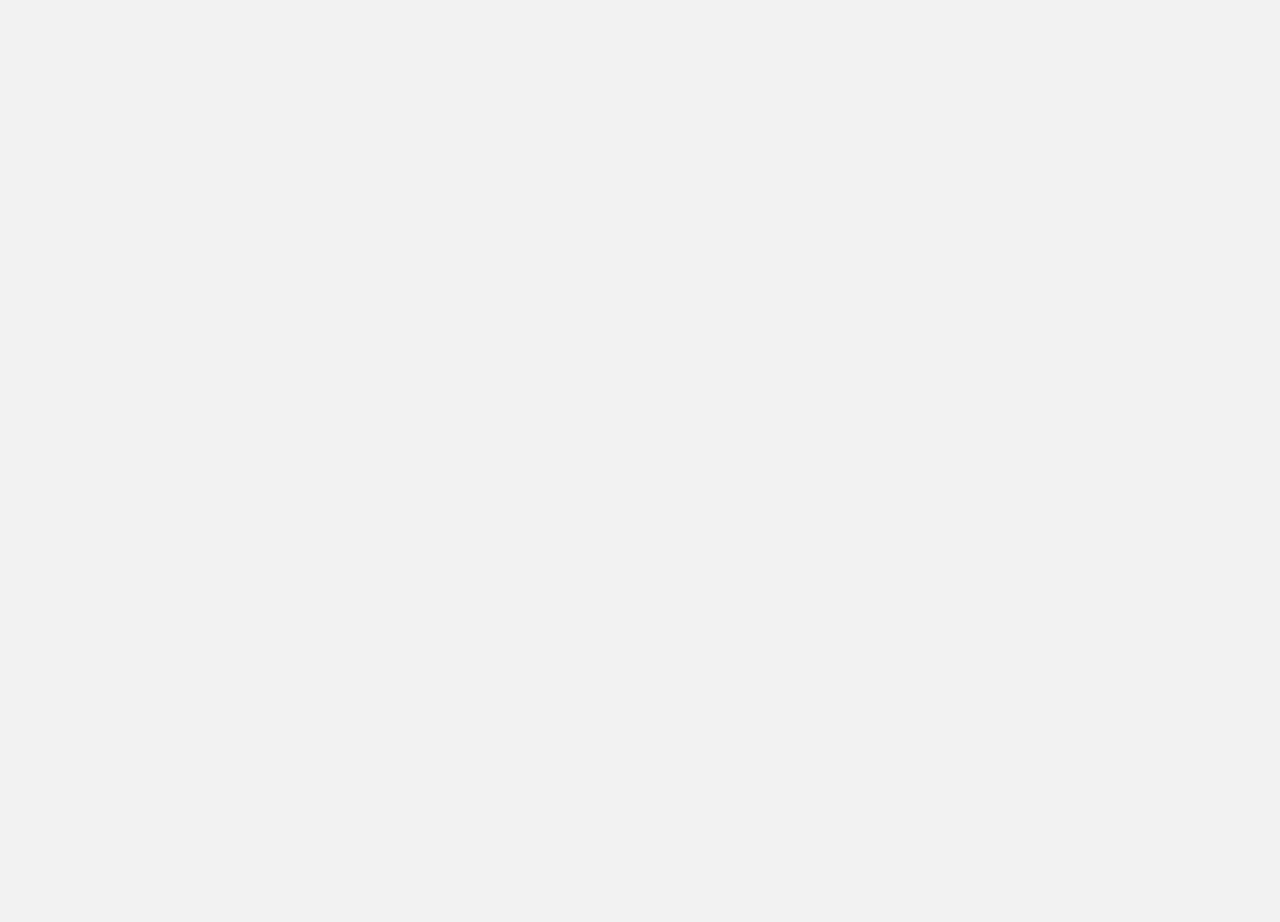
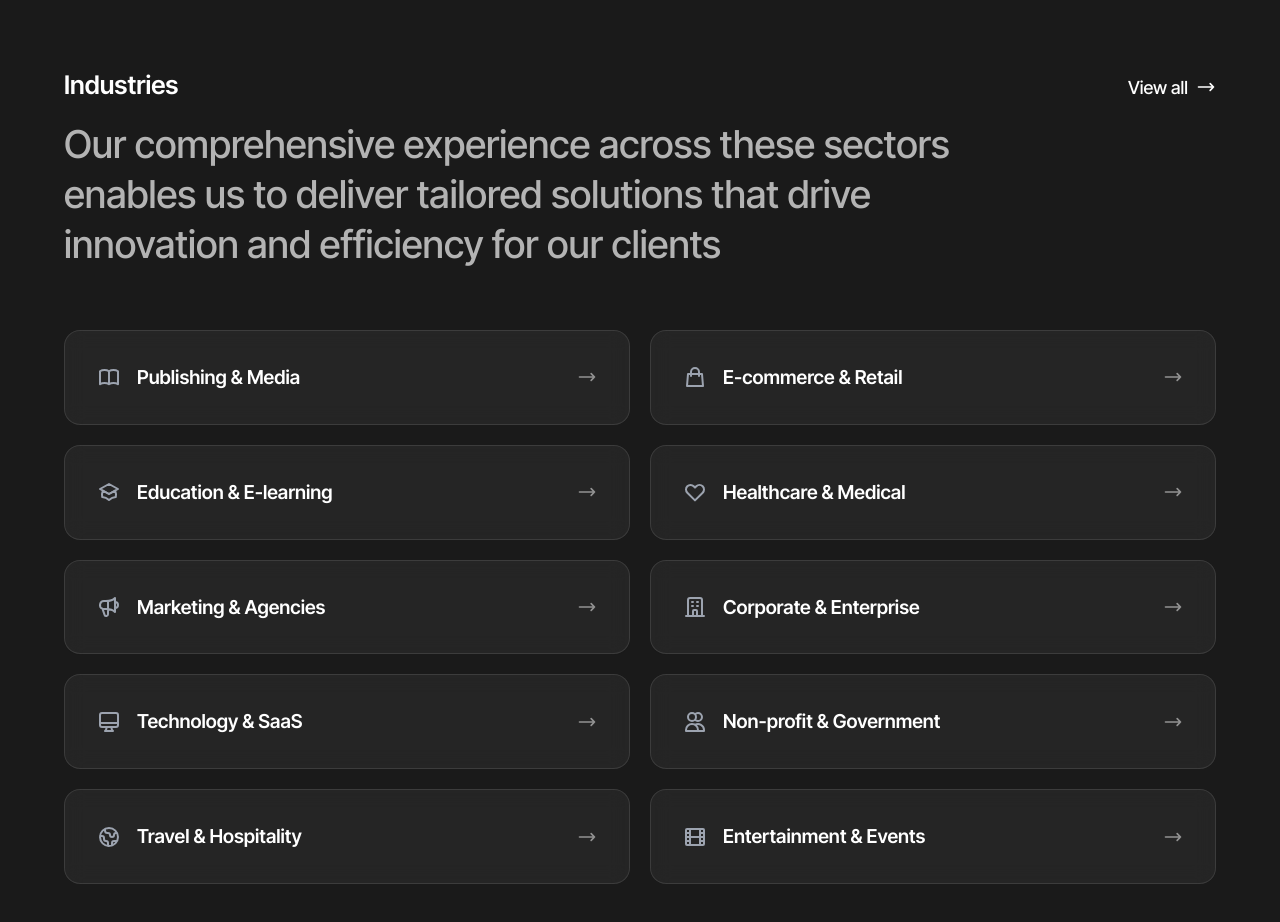
Before and after one commit to deepesh-sr/Textura, a React (Vite) app: page / in a window 1280 px wide. Shown: the part 3280-4202 px from the top of the page. Before the commit the page ends 3266 px from the top, so only its background shows below. Built offline with nearby package versions, Linux system fonts and the light colour scheme.

Commit message:
Add industries section.

```diff
--- a/src/App.jsx
+++ b/src/App.jsx
@@ -4,6 +4,7 @@ import HeroSlider from './components/HeroSlider'
 import StatsSection from './components/StatsSection'
 import FeaturesSection from './components/FeaturesSection'
 import ServicesSection from './components/ServicesSection'
+import IndustriesSection from './components/IndustriesSection'
 
 function App() {
   return (
@@ -13,6 +14,7 @@ function App() {
       <StatsSection />
       <FeaturesSection />
       <ServicesSection />
+      <IndustriesSection />
     </>
   )
 }
--- /dev/null
+++ b/src/components/IndustriesSection.jsx
@@ -0,0 +1,250 @@
+import { motion } from 'framer-motion';
+import { useState } from 'react';
+import Container from './Container';
+
+const IndustriesSection = () => {
+  const industries = [
+    {
+      id: 1,
+      title: 'Publishing & Media',
+      icon: (
+        <svg width="24" height="24" viewBox="0 0 24 24" fill="none" stroke="currentColor" strokeWidth="2">
+          <path strokeLinecap="round" strokeLinejoin="round" d="M12 6.253v13m0-13C10.832 5.477 9.246 5 7.5 5S4.168 5.477 3 6.253v13C4.168 18.477 5.754 18 7.5 18s3.332.477 4.5 1.253m0-13C13.168 5.477 14.754 5 16.5 5c1.747 0 3.332.477 4.5 1.253v13C19.832 18.477 18.247 18 16.5 18c-1.746 0-3.332.477-4.5 1.253" />
+        </svg>
+      )
+    },
+    {
+      id: 2,
+      title: 'E-commerce & Retail',
+      icon: (
+        <svg width="24" height="24" viewBox="0 0 24 24" fill="none" stroke="currentColor" strokeWidth="2">
+          <path strokeLinecap="round" strokeLinejoin="round" d="M16 11V7a4 4 0 00-8 0v4M5 9h14l1 12H4L5 9z" />
+        </svg>
+      )
+    },
+    {
+      id: 3,
+      title: 'Education & E-learning',
+      icon: (
+        <svg width="24" height="24" viewBox="0 0 24 24" fill="none" stroke="currentColor" strokeWidth="2">
+          <path strokeLinecap="round" strokeLinejoin="round" d="M12 14l9-5-9-5-9 5 9 5z" />
+          <path strokeLinecap="round" strokeLinejoin="round" d="M12 14l6.16-3.422a12.083 12.083 0 01.665 6.479A11.952 11.952 0 0012 20.055a11.952 11.952 0 00-6.824-2.998 12.078 12.078 0 01.665-6.479L12 14z" />
+        </svg>
+      )
+    },
+    {
+      id: 4,
+      title: 'Healthcare & Medical',
+      icon: (
+        <svg width="24" height="24" viewBox="0 0 24 24" fill="none" stroke="currentColor" strokeWidth="2">
+          <path strokeLinecap="round" strokeLinejoin="round" d="M4.318 6.318a4.5 4.5 0 000 6.364L12 20.364l7.682-7.682a4.5 4.5 0 00-6.364-6.364L12 7.636l-1.318-1.318a4.5 4.5 0 00-6.364 0z" />
+        </svg>
+      )
+    },
+    {
+      id: 5,
+      title: 'Marketing & Agencies',
+      icon: (
+        <svg width="24" height="24" viewBox="0 0 24 24" fill="none" stroke="currentColor" strokeWidth="2">
+          <path strokeLinecap="round" strokeLinejoin="round" d="M11 5.882V19.24a1.76 1.76 0 01-3.417.592l-2.147-6.15M18 13a3 3 0 100-6M5.436 13.683A4.001 4.001 0 017 6h1.832c4.1 0 7.625-1.234 9.168-3v14c-1.543-1.766-5.067-3-9.168-3H7a3.988 3.988 0 01-1.564-.317z" />
+        </svg>
+      )
+    },
+    {
+      id: 6,
+      title: 'Corporate & Enterprise',
+      icon: (
+        <svg width="24" height="24" viewBox="0 0 24 24" fill="none" stroke="currentColor" strokeWidth="2">
+          <path strokeLinecap="round" strokeLinejoin="round" d="M19 21V5a2 2 0 00-2-2H7a2 2 0 00-2 2v16m14 0h2m-2 0h-5m-9 0H3m2 0h5M9 7h1m-1 4h1m4-4h1m-1 4h1m-5 10v-5a1 1 0 011-1h2a1 1 0 011 1v5m-4 0h4" />
+        </svg>
+      )
+    },
+    {
+      id: 7,
+      title: 'Technology & SaaS',
+      icon: (
+        <svg width="24" height="24" viewBox="0 0 24 24" fill="none" stroke="currentColor" strokeWidth="2">
+          <path strokeLinecap="round" strokeLinejoin="round" d="M9.75 17L9 20l-1 1h8l-1-1-.75-3M3 13h18M5 17h14a2 2 0 002-2V5a2 2 0 00-2-2H5a2 2 0 00-2 2v10a2 2 0 002 2z" />
+        </svg>
+      )
+    },
+    {
+      id: 8,
+      title: 'Non-profit & Government',
+      icon: (
+        <svg width="24" height="24" viewBox="0 0 24 24" fill="none" stroke="currentColor" strokeWidth="2">
+          <path strokeLinecap="round" strokeLinejoin="round" d="M12 4.354a4 4 0 110 5.292M15 21H3v-1a6 6 0 0112 0v1zm0 0h6v-1a6 6 0 00-9-5.197M13 7a4 4 0 11-8 0 4 4 0 018 0z" />
+        </svg>
+      )
+    },
+    {
+      id: 9,
+      title: 'Travel & Hospitality',
+      icon: (
+        <svg width="24" height="24" viewBox="0 0 24 24" fill="none" stroke="currentColor" strokeWidth="2">
+          <path strokeLinecap="round" strokeLinejoin="round" d="M3.055 11H5a2 2 0 012 2v1a2 2 0 002 2 2 2 0 012 2v2.945M8 3.935V5.5A2.5 2.5 0 0010.5 8h.5a2 2 0 012 2 2 2 0 104 0 2 2 0 012-2h1.064M15 20.488V18a2 2 0 012-2h3.064M21 12a9 9 0 11-18 0 9 9 0 0118 0z" />
+        </svg>
+      )
+    },
+    {
+      id: 10,
+      title: 'Entertainment & Events',
+      icon: (
+        <svg width="24" height="24" viewBox="0 0 24 24" fill="none" stroke="currentColor" strokeWidth="2">
+          <path strokeLinecap="round" strokeLinejoin="round" d="M7 4v16M17 4v16M3 8h4m10 0h4M3 12h18M3 16h4m10 0h4M4 20h16a1 1 0 001-1V5a1 1 0 00-1-1H4a1 1 0 00-1 1v14a1 1 0 001 1z" />
+        </svg>
+      )
+    }
+  ];
+
+  return (
+    <section className="bg-gray-900" style={{ padding: '80px 0' }}>
+      <Container>
+        {/* Section Header */}
+        <div className="flex justify-between items-start" style={{ marginBottom: '24px' }}>
+          <div>
+            <h2
+              className="text-white font-semibold"
+              style={{
+                fontFamily: "'Inter Tight', sans-serif",
+                fontSize: 'clamp(1.5rem, 2vw, 2rem)',
+                marginBottom: '16px'
+              }}
+            >
+              Industries
+            </h2>
+            <p
+              className="text-gray-300"
+              style={{
+                fontFamily: "'Inter Tight', sans-serif",
+                fontSize: 'clamp(1.5rem, 3vw, 2.5rem)',
+                fontWeight: '500',
+                lineHeight: '1.3',
+                maxWidth: '900px'
+              }}
+            >
+              Our comprehensive experience across these sectors enables us to deliver tailored solutions that drive innovation and efficiency for our clients
+            </p>
+          </div>
+          <a
+            href="/industries"
+            className="text-white hover:text-blue-400 font-medium flex items-center gap-2"
+            style={{
+              fontFamily: "'Inter Tight', sans-serif",
+              fontSize: 'clamp(1rem, 1.5vw, 1.125rem)',
+              transition: 'color 0.3s ease',
+              whiteSpace: 'nowrap',
+              marginTop: '8px'
+            }}
+          >
+            View all
+            <svg width="20" height="20" viewBox="0 0 24 24" fill="none" stroke="currentColor">
+              <path strokeLinecap="round" strokeLinejoin="round" strokeWidth={2} d="M17 8l4 4m0 0l-4 4m4-4H3" />
+            </svg>
+          </a>
+        </div>
+
+        {/* Industries Grid */}
+        <div
+          className="grid grid-cols-1 md:grid-cols-2"
+          style={{ gap: '20px', marginTop: '60px' }}
+        >
+          {industries.map((industry) => (
+            <IndustryCard key={industry.id} industry={industry} />
+          ))}
+        </div>
+      </Container>
+    </section>
+  );
+};
+
+const IndustryCard = ({ industry }) => {
+  const [isHovered, setIsHovered] = useState(false);
+
+  return (
+    <motion.a
+      href={`/industries/${industry.id}`}
+      className="group relative rounded-2xl overflow-hidden cursor-pointer block"
+      style={{
+        padding: '32px',
+        border: '1px solid rgba(255, 255, 255, 0.1)',
+        backgroundColor: 'rgba(255, 255, 255, 0.05)',
+        backdropFilter: 'blur(10px)'
+      }}
+      onMouseEnter={() => setIsHovered(true)}
+      onMouseLeave={() => setIsHovered(false)}
+      whileHover={{ scale: 1.02 }}
+      transition={{ duration: 0.3 }}
+    >
+      {/* Colored Background - Only visible on hover */}
+      <motion.div
+        className="absolute inset-0"
+        initial={false}
+        animate={{
+          opacity: isHovered ? 1 : 0
+        }}
+        transition={{ duration: 0.4 }}
+        style={{
+          background: 'linear-gradient(135deg, rgba(59, 130, 246, 0.15) 0%, rgba(37, 99, 235, 0.1) 100%)',
+          borderRadius: '16px'
+        }}
+      />
+
+      {/* Content */}
+      <div className="relative flex items-center justify-between">
+        {/* Icon and Title */}
+        <div className="flex items-center gap-4">
+          {/* Icon Container */}
+          <motion.div
+            className="shrink-0"
+            initial={false}
+            animate={{
+              scale: isHovered ? 1.1 : 1,
+              rotate: isHovered ? 5 : 0
+            }}
+            transition={{ duration: 0.3 }}
+          >
+            <div className="text-gray-400" style={{ color: isHovered ? '#ffffff' : '#9CA3AF' }}>
+              {industry.icon}
+            </div>
+          </motion.div>
+
+          {/* Title */}
+          <motion.h3
+            className="font-semibold"
+            style={{
+              fontFamily: "'Inter Tight', sans-serif",
+              fontSize: 'clamp(1.125rem, 1.5vw, 1.375rem)',
+              color: '#ffffff'
+            }}
+          >
+            {industry.title}
+          </motion.h3>
+        </div>
+
+        {/* Arrow Icon */}
+        <motion.div
+          initial={false}
+          animate={{
+            x: isHovered ? 5 : 0,
+            opacity: isHovered ? 1 : 0.5
+          }}
+          transition={{ duration: 0.3 }}
+        >
+          <svg
+            width="20"
+            height="20"
+            viewBox="0 0 24 24"
+            fill="none"
+            stroke="white"
+            strokeWidth="2"
+          >
+            <path strokeLinecap="round" strokeLinejoin="round" d="M17 8l4 4m0 0l-4 4m4-4H3" />
+          </svg>
+        </motion.div>
+      </div>
+    </motion.a>
+  );
+};
+
+export default IndustriesSection;
```
